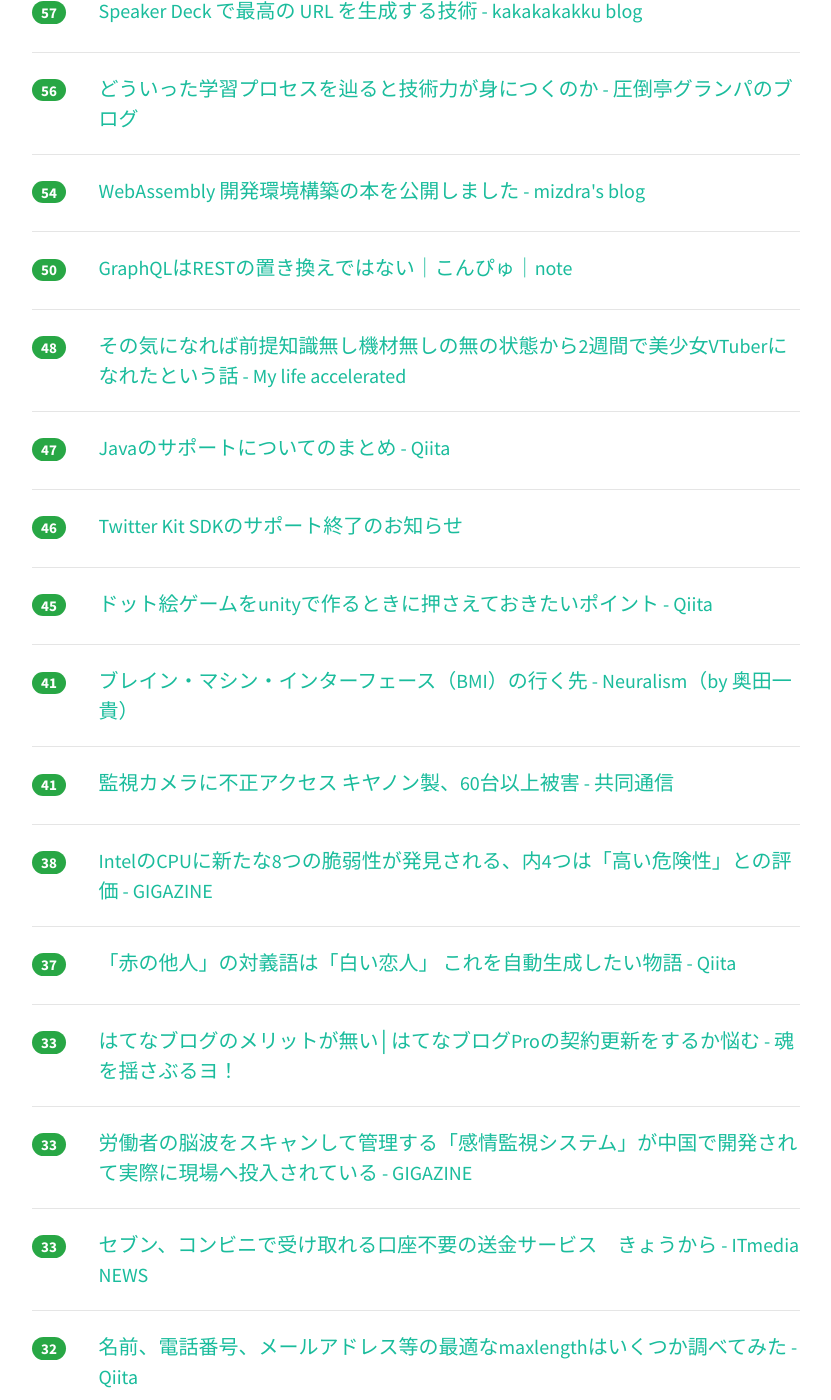
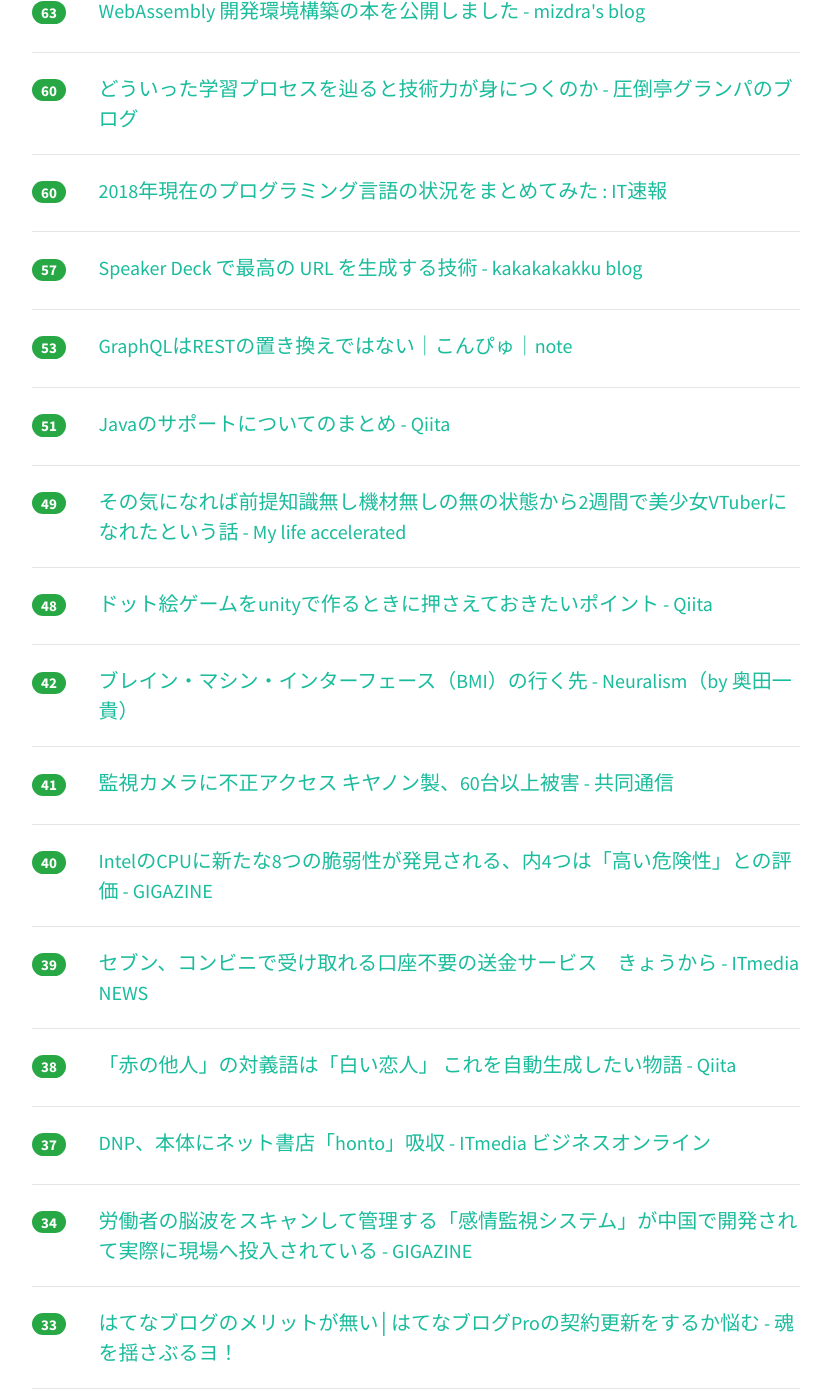
Before and after one commit to yatta47/hatena-matome-site, a Jekyll site: the page built from _posts/2018-05-07-hatena.md, in a window 1280 px wide and 1400 px high, scrolled down 1628 px. Shown: the whole window, without its empty margins (224-1055 px from the left). Built offline with Jekyll 4.4.1, drawn with Linux system fonts in a browser that asks for light colours; nearby versions of some CDN libraries; some of the changed text lies outside the part shown.

Commit message:
Updated 2018-05-07

```diff
--- a/_posts/2018-05-07-hatena.md
+++ b/_posts/2018-05-07-hatena.md
@@ -1,33 +1,38 @@
 ---
 layout: post
 title:  "2018-05-07 はてぶIT"
-date:   2018-05-07 19:02:27
+date:   2018-05-07 20:01:05
 tags: [it-hotentry]
 ---
-55 件のデータあり
+58 件のデータあり
 
 <hr><div class="row">
-<div class="col-1"><span class="badge badge-pill badge-success h2">350</span></div>
+<div class="col-1"><span class="badge badge-pill badge-success h2">417</span></div>
 <div class="col-11"><a href='http://www.ketancho.net/entry/2018/05/07/080000' target='_blank'>AWSを学ぶために最初に構築するアーキテクチャパターン５選 - log4ketancho</a></div>
 </div>
 <hr>
 <div class="row">
-<div class="col-1"><span class="badge badge-pill badge-success h2">349</span></div>
+<div class="col-1"><span class="badge badge-pill badge-success h2">382</span></div>
 <div class="col-11"><a href='http://nippondanji.blogspot.com/2018/05/mysql-80.html' target='_blank'>漢(オトコ)のコンピュータ道: MySQL 8.0登場！立ち止まることを知らない進化はこれからも続く。</a></div>
 </div>
 <hr>
 <div class="row">
-<div class="col-1"><span class="badge badge-pill badge-success h2">267</span></div>
+<div class="col-1"><span class="badge badge-pill badge-success h2">273</span></div>
 <div class="col-11"><a href='https://www.publickey1.jp/blog/18/gvisorgoogle.html' target='_blank'>コンテナの軽量さと、より安全な分離を実現する「gVisor」、Googleがオープンソースで公開 － Publickey</a></div>
 </div>
 <hr>
 <div class="row">
-<div class="col-1"><span class="badge badge-pill badge-success h2">244</span></div>
+<div class="col-1"><span class="badge badge-pill badge-success h2">261</span></div>
+<div class="col-11"><a href='http://kawango.hatenablog.com/entry/2018/05/07/172522' target='_blank'>山本一郎という問題。ついでにピクシブの件。 - 続・はてなポイント３万を使い切るまで死なない日記</a></div>
+</div>
+<hr>
+<div class="row">
+<div class="col-1"><span class="badge badge-pill badge-success h2">245</span></div>
 <div class="col-11"><a href='https://iphone-mania.jp/news-211347/' target='_blank'>【動画】iPadのマルチタスク機能を使いこなすための25のテクニック - iPhone Mania</a></div>
 </div>
 <hr>
 <div class="row">
-<div class="col-1"><span class="badge badge-pill badge-success h2">178</span></div>
+<div class="col-1"><span class="badge badge-pill badge-success h2">209</span></div>
 <div class="col-11"><a href='https://king.mineo.jp/magazines/special/844' target='_blank'>通信の最適化に関する事前の情報公開未実施のお詫びについて | スタッフブログ | マイネ王</a></div>
 </div>
 <hr>
@@ -37,27 +42,22 @@ tags: [it-hotentry]
 </div>
 <hr>
 <div class="row">
+<div class="col-1"><span class="badge badge-pill badge-success h2">143</span></div>
+<div class="col-11"><a href='https://note.mu/mask303/n/n6e70732101df' target='_blank'>東京地下鉄立体路線図をARでつくってみた｜川島優志｜note</a></div>
+</div>
+<hr>
+<div class="row">
 <div class="col-1"><span class="badge badge-pill badge-success h2">124</span></div>
 <div class="col-11"><a href='https://togetter.com/li/1224881' target='_blank'>意味深なアタッシュケース持ってたら警察に声をかけられた話「プラレール持ってたら職質される時代」「凄く中が工夫されてる」 - Togetter</a></div>
 </div>
 <hr>
 <div class="row">
-<div class="col-1"><span class="badge badge-pill badge-success h2">122</span></div>
-<div class="col-11"><a href='http://kawango.hatenablog.com/entry/2018/05/07/172522' target='_blank'>山本一郎という問題。ついでにピクシブの件。 - 続・はてなポイント３万を使い切るまで死なない日記</a></div>
-</div>
-<hr>
-<div class="row">
-<div class="col-1"><span class="badge badge-pill badge-success h2">112</span></div>
-<div class="col-11"><a href='https://note.mu/mask303/n/n6e70732101df' target='_blank'>東京地下鉄立体路線図をARでつくってみた｜川島優志｜note</a></div>
-</div>
-<hr>
-<div class="row">
-<div class="col-1"><span class="badge badge-pill badge-success h2">109</span></div>
+<div class="col-1"><span class="badge badge-pill badge-success h2">115</span></div>
 <div class="col-11"><a href='http://kyoko-np.net/2018050701.html' target='_blank'>「文字入力の革命」　ボタン１つのキーボード発表</a></div>
 </div>
 <hr>
 <div class="row">
-<div class="col-1"><span class="badge badge-pill badge-success h2">75</span></div>
+<div class="col-1"><span class="badge badge-pill badge-success h2">81</span></div>
 <div class="col-11"><a href='http://uni-fic.com/entry/cashless-vs-cash' target='_blank'>キャッシュレス派vs.現金派論争で何故デビットカードという案は出てこないのだろうか - WebデザイナーUnificブログ</a></div>
 </div>
 <hr>
@@ -67,7 +67,22 @@ tags: [it-hotentry]
 </div>
 <hr>
 <div class="row">
-<div class="col-1"><span class="badge badge-pill badge-success h2">58</span></div>
+<div class="col-1"><span class="badge badge-pill badge-success h2">64</span></div>
+<div class="col-11"><a href='https://blog.twitter.com/developer/ja_jp/topics/community/2018/TKSDK_tr.html' target='_blank'>Twitter Kit SDKのサポート終了のお知らせ</a></div>
+</div>
+<hr>
+<div class="row">
+<div class="col-1"><span class="badge badge-pill badge-success h2">63</span></div>
+<div class="col-11"><a href='http://www.mizdra.net/entry/2018/05/07/080000' target='_blank'>WebAssembly 開発環境構築の本を公開しました - mizdra's blog</a></div>
+</div>
+<hr>
+<div class="row">
+<div class="col-1"><span class="badge badge-pill badge-success h2">60</span></div>
+<div class="col-11"><a href='http://at-grandpa.hatenablog.jp/entry/2018/05/06/105919' target='_blank'>どういった学習プロセスを辿ると技術力が身につくのか - 圧倒亭グランパのブログ</a></div>
+</div>
+<hr>
+<div class="row">
+<div class="col-1"><span class="badge badge-pill badge-success h2">60</span></div>
 <div class="col-11"><a href='http://blog.livedoor.jp/itsoku/archives/53444503.html' target='_blank'>2018年現在のプログラミング言語の状況をまとめてみた : IT速報</a></div>
 </div>
 <hr>
@@ -77,42 +92,27 @@ tags: [it-hotentry]
 </div>
 <hr>
 <div class="row">
-<div class="col-1"><span class="badge badge-pill badge-success h2">56</span></div>
-<div class="col-11"><a href='http://at-grandpa.hatenablog.jp/entry/2018/05/06/105919' target='_blank'>どういった学習プロセスを辿ると技術力が身につくのか - 圧倒亭グランパのブログ</a></div>
-</div>
-<hr>
-<div class="row">
-<div class="col-1"><span class="badge badge-pill badge-success h2">54</span></div>
-<div class="col-11"><a href='http://www.mizdra.net/entry/2018/05/07/080000' target='_blank'>WebAssembly 開発環境構築の本を公開しました - mizdra's blog</a></div>
-</div>
-<hr>
-<div class="row">
-<div class="col-1"><span class="badge badge-pill badge-success h2">50</span></div>
+<div class="col-1"><span class="badge badge-pill badge-success h2">53</span></div>
 <div class="col-11"><a href='https://note.mu/konpyu/n/nc4fd122644a1' target='_blank'>GraphQLはRESTの置き換えではない｜こんぴゅ｜note</a></div>
 </div>
 <hr>
 <div class="row">
-<div class="col-1"><span class="badge badge-pill badge-success h2">48</span></div>
+<div class="col-1"><span class="badge badge-pill badge-success h2">51</span></div>
+<div class="col-11"><a href='https://qiita.com/nowokay/items/edb5c5df4dbfc4a99ffb' target='_blank'>Javaのサポートについてのまとめ - Qiita</a></div>
+</div>
+<hr>
+<div class="row">
+<div class="col-1"><span class="badge badge-pill badge-success h2">49</span></div>
 <div class="col-11"><a href='https://riyaaaaasan.hatenablog.com/entry/2018/05/06/231901' target='_blank'>その気になれば前提知識無し機材無しの無の状態から2週間で美少女VTuberになれたという話 - My life accelerated</a></div>
 </div>
 <hr>
 <div class="row">
-<div class="col-1"><span class="badge badge-pill badge-success h2">47</span></div>
-<div class="col-11"><a href='https://qiita.com/nowokay/items/edb5c5df4dbfc4a99ffb' target='_blank'>Javaのサポートについてのまとめ - Qiita</a></div>
-</div>
-<hr>
-<div class="row">
-<div class="col-1"><span class="badge badge-pill badge-success h2">46</span></div>
-<div class="col-11"><a href='https://blog.twitter.com/developer/ja_jp/topics/community/2018/TKSDK_tr.html' target='_blank'>Twitter Kit SDKのサポート終了のお知らせ</a></div>
-</div>
-<hr>
-<div class="row">
-<div class="col-1"><span class="badge badge-pill badge-success h2">45</span></div>
+<div class="col-1"><span class="badge badge-pill badge-success h2">48</span></div>
 <div class="col-11"><a href='https://qiita.com/pixelflag/items/ad817bdd64931e084a46' target='_blank'>ドット絵ゲームをunityで作るときに押さえておきたいポイント - Qiita</a></div>
 </div>
 <hr>
 <div class="row">
-<div class="col-1"><span class="badge badge-pill badge-success h2">41</span></div>
+<div class="col-1"><span class="badge badge-pill badge-success h2">42</span></div>
 <div class="col-11"><a href='http://neuralism.hatenablog.jp/entry/2018/05/06/211541' target='_blank'>ブレイン・マシン・インターフェース（BMI）の行く先 - Neuralism（by 奥田一貴）</a></div>
 </div>
 <hr>
@@ -122,13 +122,28 @@ tags: [it-hotentry]
 </div>
 <hr>
 <div class="row">
-<div class="col-1"><span class="badge badge-pill badge-success h2">38</span></div>
+<div class="col-1"><span class="badge badge-pill badge-success h2">40</span></div>
 <div class="col-11"><a href='https://gigazine.net/news/20180507-intel-cpus-new-vulnerabilities-found/' target='_blank'>IntelのCPUに新たな8つの脆弱性が発見される、内4つは「高い危険性」との評価 - GIGAZINE</a></div>
 </div>
 <hr>
 <div class="row">
+<div class="col-1"><span class="badge badge-pill badge-success h2">39</span></div>
+<div class="col-11"><a href='http://www.itmedia.co.jp/news/articles/1805/07/news056.html' target='_blank'>セブン、コンビニで受け取れる口座不要の送金サービス　きょうから - ITmedia NEWS</a></div>
+</div>
+<hr>
+<div class="row">
+<div class="col-1"><span class="badge badge-pill badge-success h2">38</span></div>
+<div class="col-11"><a href='https://qiita.com/youwht/items/f21325ff62603e8664e6' target='_blank'>「赤の他人」の対義語は「白い恋人」 これを自動生成したい物語 - Qiita</a></div>
+</div>
+<hr>
+<div class="row">
 <div class="col-1"><span class="badge badge-pill badge-success h2">37</span></div>
-<div class="col-11"><a href='https://qiita.com/youwht/items/f21325ff62603e8664e6' target='_blank'>「赤の他人」の対義語は「白い恋人」 これを自動生成したい物語 - Qiita</a></div>
+<div class="col-11"><a href='http://www.itmedia.co.jp/business/articles/1805/07/news069.html' target='_blank'>DNP、本体にネット書店「honto」吸収 - ITmedia ビジネスオンライン</a></div>
+</div>
+<hr>
+<div class="row">
+<div class="col-1"><span class="badge badge-pill badge-success h2">34</span></div>
+<div class="col-11"><a href='https://gigazine.net/news/20180507-china-brain-scan-system/' target='_blank'>労働者の脳波をスキャンして管理する「感情監視システム」が中国で開発されて実際に現場へ投入されている - GIGAZINE</a></div>
 </div>
 <hr>
 <div class="row">
@@ -137,33 +152,23 @@ tags: [it-hotentry]
 </div>
 <hr>
 <div class="row">
-<div class="col-1"><span class="badge badge-pill badge-success h2">33</span></div>
-<div class="col-11"><a href='https://gigazine.net/news/20180507-china-brain-scan-system/' target='_blank'>労働者の脳波をスキャンして管理する「感情監視システム」が中国で開発されて実際に現場へ投入されている - GIGAZINE</a></div>
-</div>
-<hr>
-<div class="row">
-<div class="col-1"><span class="badge badge-pill badge-success h2">33</span></div>
-<div class="col-11"><a href='http://www.itmedia.co.jp/news/articles/1805/07/news056.html' target='_blank'>セブン、コンビニで受け取れる口座不要の送金サービス　きょうから - ITmedia NEWS</a></div>
-</div>
-<hr>
-<div class="row">
 <div class="col-1"><span class="badge badge-pill badge-success h2">32</span></div>
 <div class="col-11"><a href='https://qiita.com/kyogom/items/49fe51044d57e3b19929' target='_blank'>名前、電話番号、メールアドレス等の最適なmaxlengthはいくつか調べてみた - Qiita</a></div>
 </div>
 <hr>
 <div class="row">
-<div class="col-1"><span class="badge badge-pill badge-success h2">31</span></div>
+<div class="col-1"><span class="badge badge-pill badge-success h2">30</span></div>
 <div class="col-11"><a href='http://tech.nikkeibp.co.jp/atcl/nxt/column/18/00148/042600012/' target='_blank'>2020年代、IT業界の人月商売が続く最悪シナリオの現実味 | 日経 xTECH（クロステック）</a></div>
 </div>
 <hr>
 <div class="row">
 <div class="col-1"><span class="badge badge-pill badge-success h2">29</span></div>
-<div class="col-11"><a href='http://www.itmedia.co.jp/business/articles/1805/07/news069.html' target='_blank'>DNP、本体にネット書店「honto」吸収 - ITmedia ビジネスオンライン</a></div>
+<div class="col-11"><a href='https://anond.hatelabo.jp/20180507104827' target='_blank'>VTuber関係のアプリ＆サービスまとめ</a></div>
 </div>
 <hr>
 <div class="row">
-<div class="col-1"><span class="badge badge-pill badge-success h2">28</span></div>
-<div class="col-11"><a href='https://anond.hatelabo.jp/20180507104827' target='_blank'>VTuber関係のアプリ＆サービスまとめ</a></div>
+<div class="col-1"><span class="badge badge-pill badge-success h2">27</span></div>
+<div class="col-11"><a href='http://katsumakazuyo.hatenablog.com/entry/2018/05/07/152123' target='_blank'>紙の本よりKindleが楽なのは、iOSの読み上げ機能が好きだからです - 勝間和代が徹底的にマニアックな話をアップするブログ</a></div>
 </div>
 <hr>
 <div class="row">
@@ -172,8 +177,18 @@ tags: [it-hotentry]
 </div>
 <hr>
 <div class="row">
+<div class="col-1"><span class="badge badge-pill badge-success h2">25</span></div>
+<div class="col-11"><a href='https://www.publickey1.jp/blog/18/qastack_overflow_for_teams10.html' target='_blank'>チーム専用のプライベートなQ＆Aサイトが作れる「Stack Overflow for Teams」提供開始。月額10ドルから － Publickey</a></div>
+</div>
+<hr>
+<div class="row">
 <div class="col-1"><span class="badge badge-pill badge-success h2">24</span></div>
 <div class="col-11"><a href='https://togetter.com/li/1224999' target='_blank'>検索してはいけない系vtuberのンヌグム（@n_nugum）が純粋にヤバイ…ギャップに惚れる人も続出「怖いけど実家のような安心感」「思ったより饒舌」「かわいい」 - Togetter</a></div>
+</div>
+<hr>
+<div class="row">
+<div class="col-1"><span class="badge badge-pill badge-success h2">24</span></div>
+<div class="col-11"><a href='https://king.mineo.jp/magazines/special/845' target='_blank'>通信の最適化の実施内容について | スタッフブログ | マイネ王</a></div>
 </div>
 <hr>
 <div class="row">
@@ -193,22 +208,17 @@ tags: [it-hotentry]
 <hr>
 <div class="row">
 <div class="col-1"><span class="badge badge-pill badge-success h2">23</span></div>
-<div class="col-11"><a href='https://www.publickey1.jp/blog/18/qastack_overflow_for_teams10.html' target='_blank'>チーム専用のプライベートなQ＆Aサイトが作れる「Stack Overflow for Teams」提供開始。月額10ドルから － Publickey</a></div>
+<div class="col-11"><a href='https://internet.watch.impress.co.jp/docs/column/shimizu/1119606.html' target='_blank'>ついに日本法人を設立したSynology　ファンの隙間にミリ単位でこだわる社長が進める日本での戦略は？【イニシャルB】 - INTERNET Watch</a></div>
 </div>
 <hr>
 <div class="row">
 <div class="col-1"><span class="badge badge-pill badge-success h2">23</span></div>
-<div class="col-11"><a href='http://katsumakazuyo.hatenablog.com/entry/2018/05/07/152123' target='_blank'>紙の本よりKindleが楽なのは、iOSの読み上げ機能が好きだからです - 勝間和代が徹底的にマニアックな話をアップするブログ</a></div>
+<div class="col-11"><a href='http://photoshopvip.net/108665' target='_blank'>これがしたかった！Illustratorの使い方を学ぶすごいチュートリアル40個まとめ 2018年5月度 - PhotoshopVIP</a></div>
 </div>
 <hr>
 <div class="row">
 <div class="col-1"><span class="badge badge-pill badge-success h2">22</span></div>
 <div class="col-11"><a href='http://thebridge.jp/2018/05/instagram-payments-pickupnews' target='_blank'>インスタでレストラン予約して決済まで可能にーー「インスタペイメント」のテスト開始とインパクト - THE BRIDGE（ザ・ブリッジ）</a></div>
-</div>
-<hr>
-<div class="row">
-<div class="col-1"><span class="badge badge-pill badge-success h2">22</span></div>
-<div class="col-11"><a href='https://internet.watch.impress.co.jp/docs/column/shimizu/1119606.html' target='_blank'>ついに日本法人を設立したSynology　ファンの隙間にミリ単位でこだわる社長が進める日本での戦略は？【イニシャルB】 - INTERNET Watch</a></div>
 </div>
 <hr>
 <div class="row">
@@ -224,6 +234,11 @@ tags: [it-hotentry]
 <div class="row">
 <div class="col-1"><span class="badge badge-pill badge-success h2">19</span></div>
 <div class="col-11"><a href='http://jp.techcrunch.com/2018/05/05/2018-05-04-google-kubeflow-machine-learning-for-kubernetes-begins-to-take-shape/' target='_blank'>Kubernetesのための機械学習ツールKubeflowが発表から4か月で最初のバージョンをリリース | TechCrunch Japan</a></div>
+</div>
+<hr>
+<div class="row">
+<div class="col-1"><span class="badge badge-pill badge-success h2">17</span></div>
+<div class="col-11"><a href='http://hatenacorp.jp/press/release/entry/2018/05/07/150000' target='_blank'>はてなと集英社がマンガアプリを共同開発。「ジャンプルーキー！」で次世代の才能発掘を目指す - プレスリリース - 株式会社はてな</a></div>
 </div>
 <hr>
 <div class="row">
@@ -252,6 +267,11 @@ tags: [it-hotentry]
 </div>
 <hr>
 <div class="row">
+<div class="col-1"><span class="badge badge-pill badge-success h2">14</span></div>
+<div class="col-11"><a href='https://anond.hatelabo.jp/20180507111603' target='_blank'>かわいいだけのVTuber</a></div>
+</div>
+<hr>
+<div class="row">
 <div class="col-1"><span class="badge badge-pill badge-success h2">13</span></div>
 <div class="col-11"><a href='http://panora.tokyo/60732/' target='_blank'>話題のOculus Goで配送トラブルが発生中　注文の際、住所は「英語」で書くべし　 – PANORA</a></div>
 </div>
@@ -259,11 +279,6 @@ tags: [it-hotentry]
 <div class="row">
 <div class="col-1"><span class="badge badge-pill badge-success h2">13</span></div>
 <div class="col-11"><a href='http://b.hatena.ne.jp/entry/s/www.buzzfeed.com/jp/krishrach/comicsgate-1' target='_blank'>はてなブックマーク - アメコミ界で広がる嫌がらせ「コミックスゲート」 コミックの多様化を攻撃</a></div>
-</div>
-<hr>
-<div class="row">
-<div class="col-1"><span class="badge badge-pill badge-success h2">13</span></div>
-<div class="col-11"><a href='https://anond.hatelabo.jp/20180507111603' target='_blank'>かわいいだけのVTuber</a></div>
 </div>
 <hr>
 <div class="row">
```
